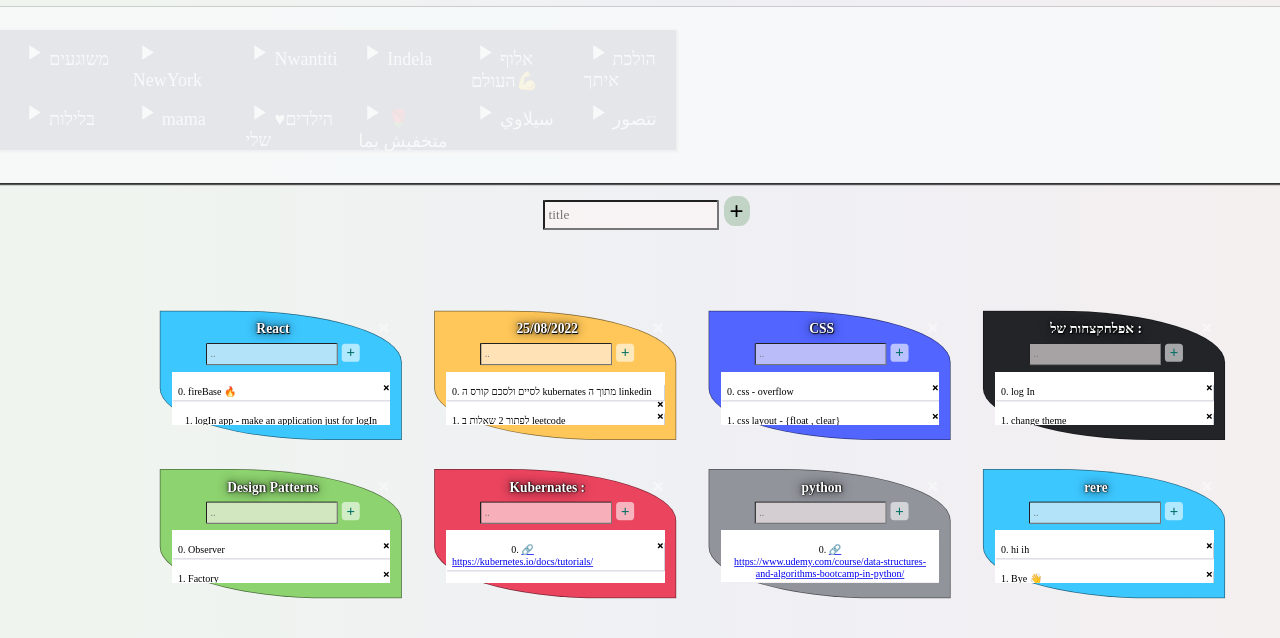
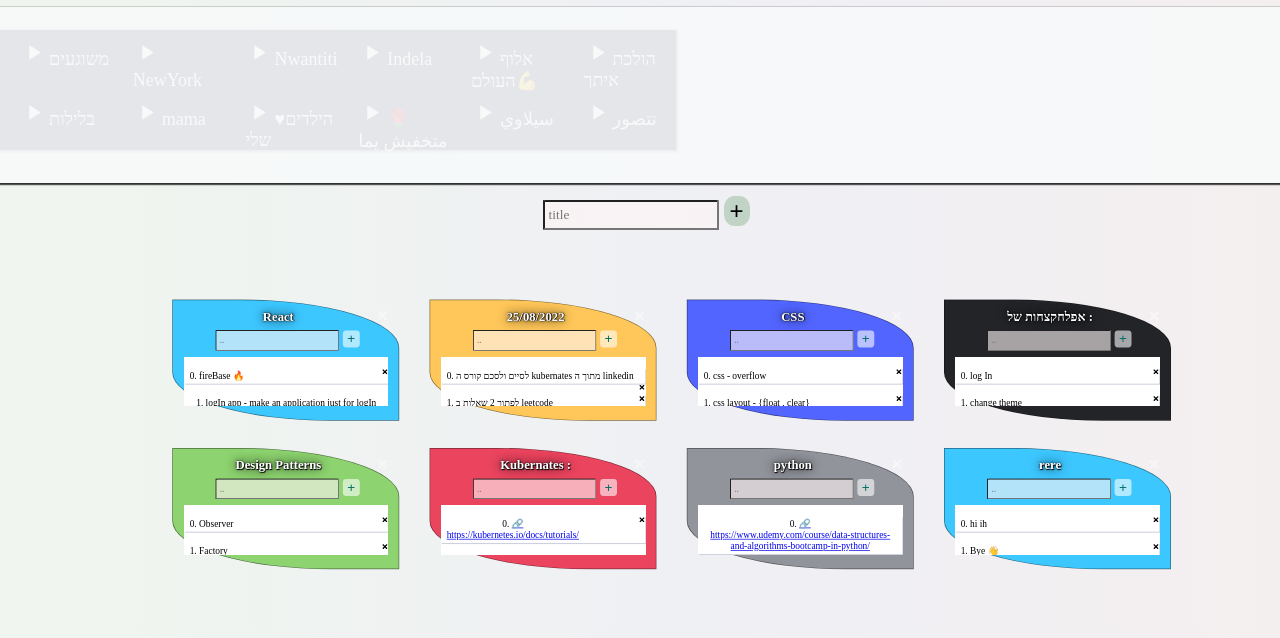
Before and after one commit to rehamAbass/to-do-v3, a React (Create React App) app: page / in a window 1280 px wide. Shown: the top 638 px of the page. Built offline with nearby package versions, Linux system fonts and the light colour scheme; data requests are answered from the project's data file; a web font is replaced by a local one.

Commit message:
Update List.css

```diff
--- a/src/components/ListOfCards/List.css
+++ b/src/components/ListOfCards/List.css
@@ -1,5 +1,5 @@
 .lists {
-    margin: 20px;
+    margin-right: 20px;
 
 /*     margin-left:80px;  */
         display: grid;
@@ -10,7 +10,7 @@
     /* grid-template-columns: max-content; */
     /* grid-template-columns: 40ex 40ex 40ex; */
     grid-template-columns: 0.7fr 0.7fr 0.7fr 0.7fr;
-    transform:scale(0.8);
+    transform:scale(0.75);
     /* align-items: center; */
     text-align:center;
     /* justify-content: center; */
```
